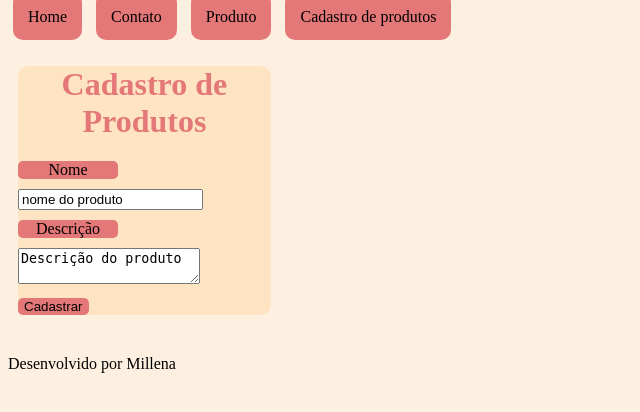
After one commit to Mihcup/projeto_lp3, a Flask app: page /produtos/cadastro in a window 1280 px wide. The commit adds this page. Shown: the top 412 px of the page, without its empty margins (0-640 px from the left). Run offline with Flask 3, Linux system fonts and the light colour scheme.

Commit message:
Formulário e CSS

```diff
--- a/projeto_lp3/app.py
+++ b/projeto_lp3/app.py
@@ -1,5 +1,5 @@
 #vamos usar do Flask
-from flask import Flask, render_template
+from flask import Flask, render_template, request
 #importando a classe Flask do módulo flask
 from validate_docbr import CPF, CNPJ
 
@@ -25,14 +25,14 @@ def contato():
     return render_template("contatos.html")
 
 #página produtos - /produtos
-@app.route("/produtos")
-def produtos():
-    lista_produtos=[
+lista_produtos=[
         {"nome": "Coca-cola", "descricao":"Mata a sede"},
         {"nome": "doritos", "descricao":"suja a mão"},
         {"nome":"Chocolate", "descricao":"bom"}
         #a lista poderia vir do bdd
     ]
+@app.route("/produtos")
+def produtos():
     return render_template("produtos.html",produtos=lista_produtos)
 
 #o que aparece na url -> é a rota
@@ -78,6 +78,21 @@ def produto_2():
 def contato_2():
     return render_template("contato_2.html")
 
+
+#aula 25/06
+@app.route("/produtos/cadastro")
+def cadastro_produto():
+    return render_template("cadastro_produto.html")
+
+@app.route("/produtos", methods=['POST'])
+def salvar_produtos():
+    nome = request.form['nome']
+    descricao = request.form['descricao']
+    produto = {'nome': nome, "descricao": descricao}
+    lista_produtos.append(produto)
+    return render_template("produtos.html", produtos=lista_produtos)
+    # a lista tem que ficar global
+
 app.run()
 
 
--- /dev/null
+++ b/static/style.css
@@ -0,0 +1,55 @@
+body{
+    background-color: rgb(253, 240, 224);
+    justify-content: center;
+    align-items: center;
+}
+
+label, input, button{
+    display: block;
+    margin-block: 10px;
+}
+div{
+    width: 20%;
+    height: 30%;
+    background-color: bisque;
+    border-radius: 10px;
+    margin-inline: 10px;
+    margin-block: 40px;
+    /* display: inline-flex;
+    align-items: center; */
+}
+h1{
+    color: rgb(228, 119, 119);
+    text-align: center;
+}
+
+a{
+    text-decoration: none;
+    color: black;
+    background-color: rgb(228, 119, 119);
+    border-radius: 10px;
+    padding: 15px;
+    margin-inline: 5px;
+}
+a:hover{
+    box-shadow: 2px 4px 2px 1px rgba(0, 0, 0, 0.2);
+}
+
+label{
+    background-color: rgb(228, 119, 119);
+    width: 100px ;
+    border-radius: 5px;
+    text-align: center;
+}
+button{
+    background-color: rgb(228, 119, 119);
+    border-radius: 5px;
+    border: none;
+}
+
+/* *{
+    padding: 0;
+    margin: 0;
+    border: 0;
+} */
+/* para tirar o padrão de tudo  */
--- a/templates/base.html
+++ b/templates/base.html
@@ -4,13 +4,23 @@
     <meta charset="UTF-8">
     <meta http-equiv="X-UA-Compatible" content="IE=edge">
     <meta name="viewport" content="width=device-width, initial-scale=1.0">
+    <link rel="stylesheet" href="{{ url_for('static', filename='style.css') }}">
     <title>{% block title %}{% endblock %}</title>
+    <!-- <style>
+        body{
+            background-color: bisque;
+        }
+        label, input, button{
+            display: block;
+        }
+    </style> -->
 </head>
 <body>
     <nav>
         <a href="/">Home</a>
         <a href="/contato">Contato</a>
         <a href="/produtos"> Produto</a>
+        <a href="/produtos/cadastro">Cadastro de produtos</a>
     </nav>
 
     {% block content %}
--- /dev/null
+++ b/templates/cadastro_produto.html
@@ -0,0 +1,16 @@
+{% extends "base.html"%}
+{% block title %}Cadastro produto{% endblock %}
+
+{% block content %}
+    <div>
+        <h1>Cadastro de Produtos</h1>
+        <form action="/produtos" method="post">
+            <label for="nome">Nome</label>
+            <input type="text" id="nome" name="nome" value="nome do produto">
+            <label for="descricao">Descrição</label>
+            <textarea name="descricao" id="descricao">Descrição do produto</textarea>
+            <!-- <input type="submit" value="Cadastrar"> -->
+            <button type="submit">Cadastrar</button>
+        </form>
+    </div>
+{% endblock %}
--- a/templates/contato_2.html
+++ b/templates/contato_2.html
@@ -5,4 +5,5 @@
     <p>Lorem ipsum dolor sit amet consectetur adipisicing elit. Harum magni ex aliquid eos aut accusantium velit iure sequi mollitia maiores? Repudiandae temporibus at ea sint ratione quasi dolore dignissimos earum?
     Minus, recusandae rem id quos porro quod, aliquid neque hic voluptate provident doloribus incidunt deserunt iusto cupiditate saepe ducimus? Numquam nemo vel voluptate velit eveniet assumenda corporis hic culpa harum.
     Maiores illo perferendis inventore dolorem iure nemo minus nam nihil soluta commodi, dolor obcaecati saepe, corporis quo voluptas aliquid esse distinctio corrupti voluptates optio sequi beatae? Atque nostrum odio officia.</p>
+
 {% endblock %}
```
